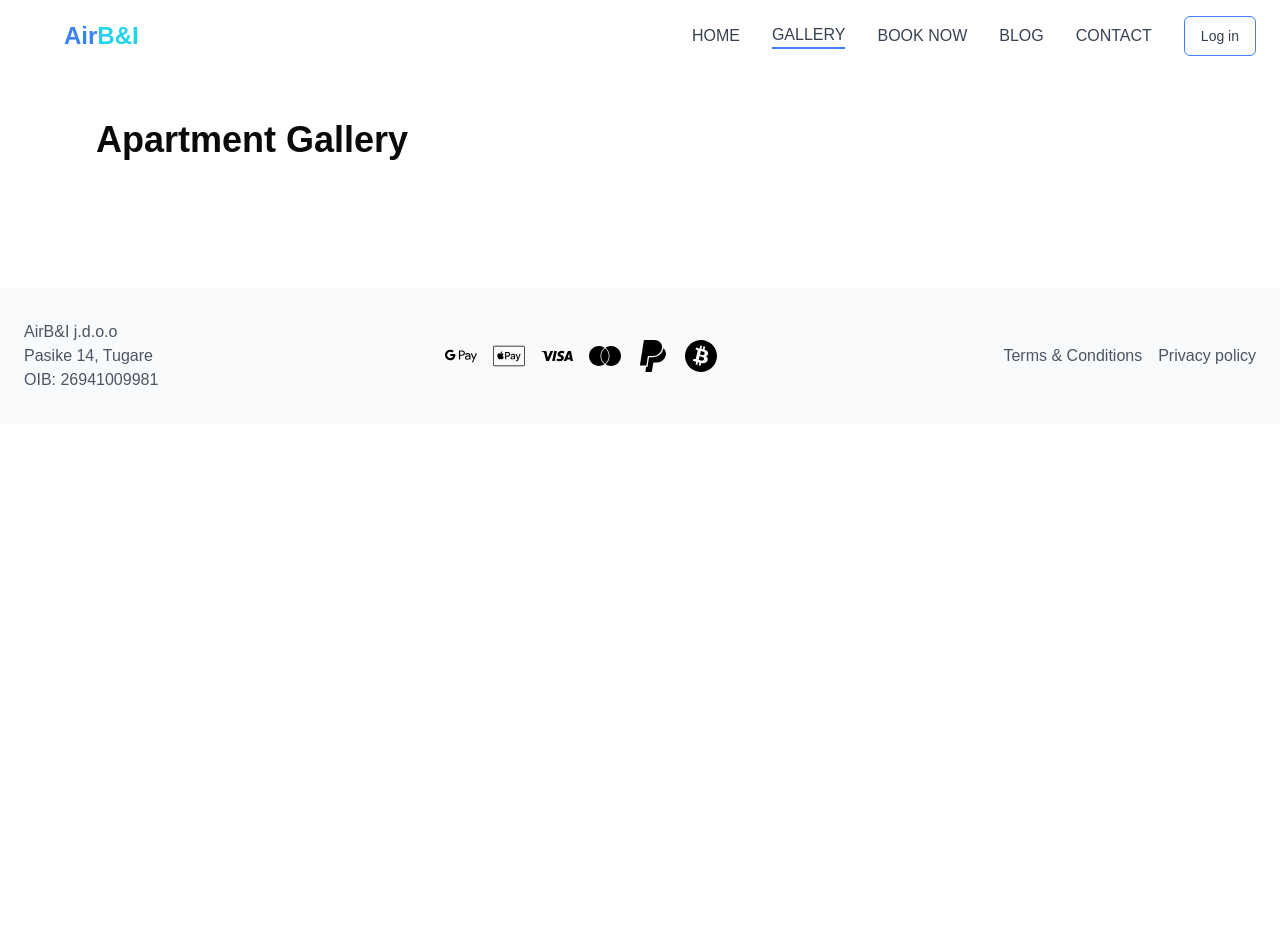
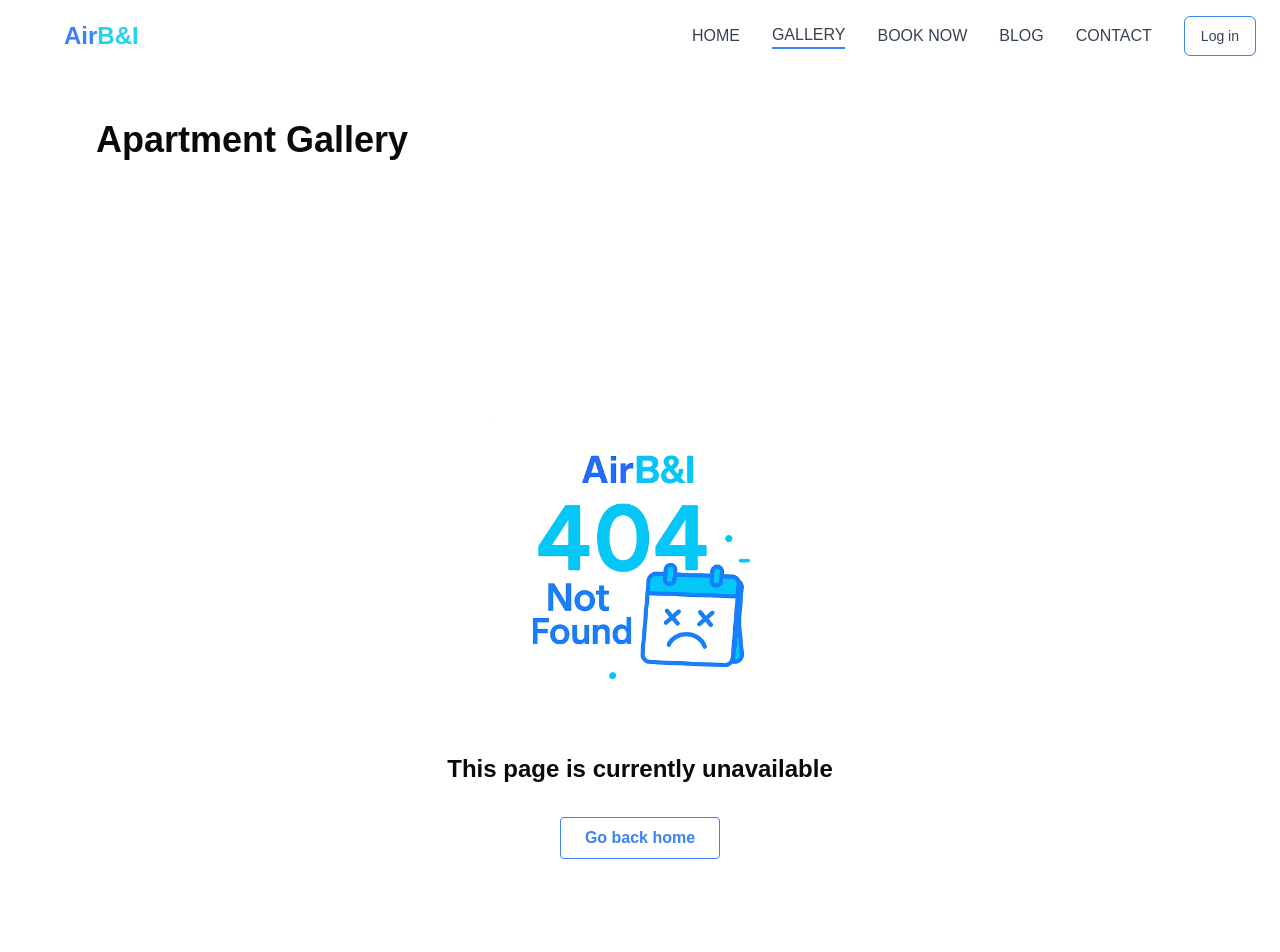
Before and after one commit to bpuizi00/HCI-2024-25, a Next.js app in the folder source/: page /gallery in a window 1280 px wide. Shown: the top 952 px of the page. Before the commit the page ends 800 px from the top, so only its background shows below. Built offline with nearby package versions, Linux system fonts and the light colour scheme.

Commit message:
Update page.tsx
Added design for page that is still unavailable

```diff
--- a/source/app/gallery/page.tsx
+++ b/source/app/gallery/page.tsx
@@ -1,3 +1,4 @@
+import Image from "next/image"
 import { NavBar } from "@/components/nav-bar"
 import { Footer } from "@/components/footer"
 
@@ -8,6 +9,24 @@ export default function Gallery() {
       <div className="container mx-auto px-6 md:px-12 lg:px-24 py-12">
         <h1 className="text-4xl font-bold mb-8">Apartment Gallery</h1>
       </div>
+      <div className="min-h-screen flex flex-col items-center justify-center">
+        <Image
+          src="/404picture.webp"
+          alt="Unavailable"
+          width={300}
+          height={200}
+          className="mb-8"
+        />
+        <p className="text-2xl font-semibold mb-4">
+          This page is currently unavailable
+        </p>
+        <a
+          href="/"
+          className="mt-4 px-6 py-2 border border-blue-500 rounded text-blue-500 font-semibold hover:bg-blue-500 hover:text-white transition-colors"
+        >
+          Go back home
+        </a>
+      </div>
       <Footer />
     </main>
   )
```
